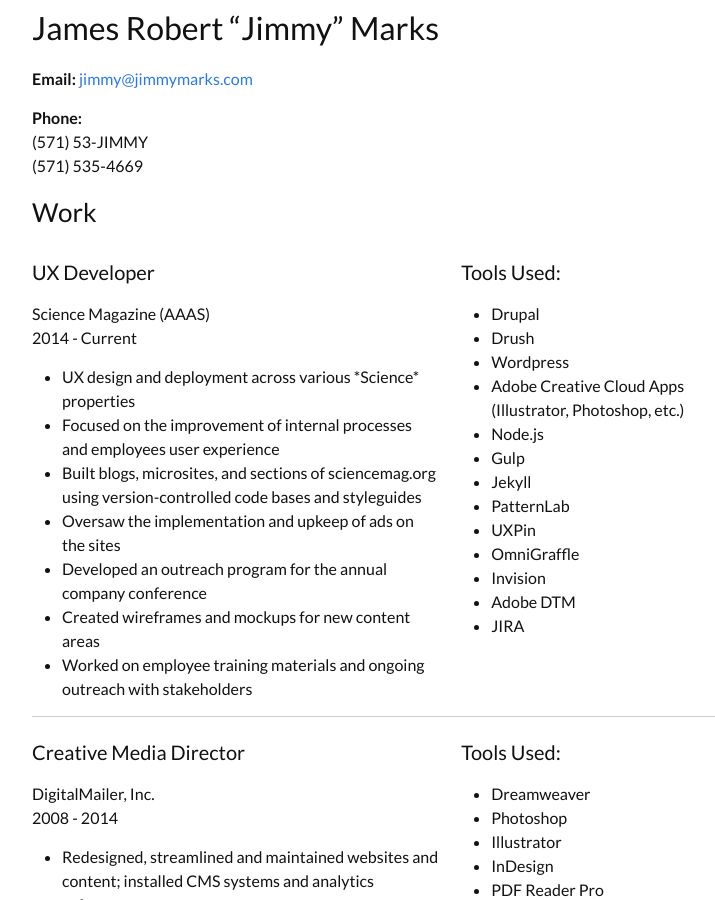
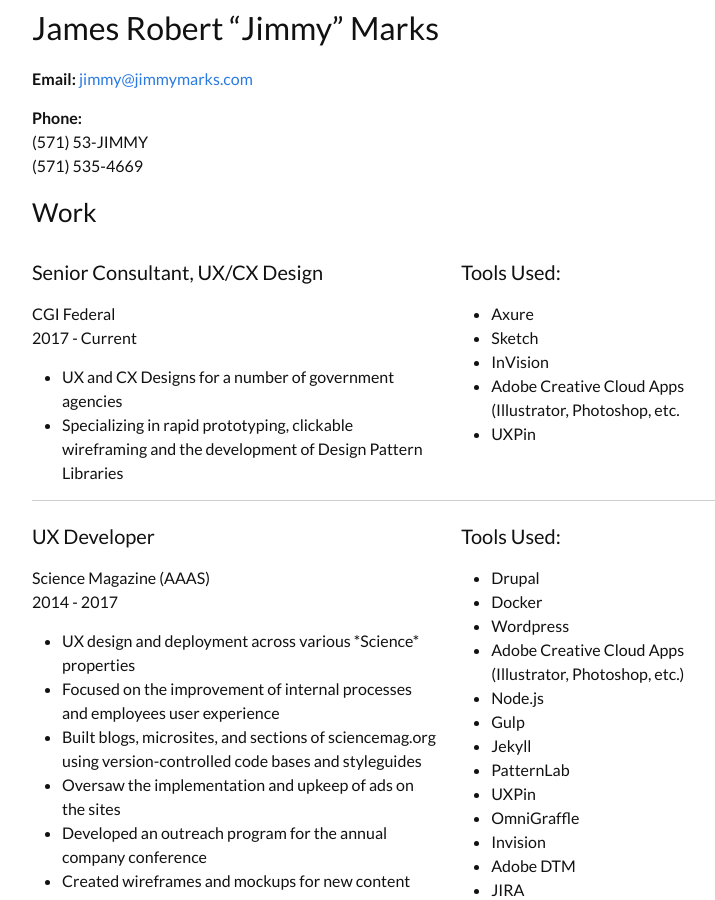
Before and after one commit to jimmymarks/jimmymarks.github.io, a Jekyll site: the page built from resume.md, in a window 1280 px wide and 900 px high, scrolled down 1048 px. Shown: the whole window, without its empty margins (238-953 px from the left). Built offline with Jekyll 4.4.1, drawn with Linux system fonts in a browser that asks for light colours.

Commit message:
Updating resume

```diff
--- a/resume.md
+++ b/resume.md
@@ -20,11 +20,16 @@ education:
     honor: High school diploma
     coursework: "AP History| Advanced English | Communications"
 work:
+  - job: Senior Consultant, UX/CX Design
+    employer: CGI Federal
+    dates: 2017 - Current
+    tasks: "UX and CX Designs for a number of government agencies| Specializing in rapid prototyping, clickable wireframing and the development of Design Pattern Libraries"
+    tools: "Axure| Sketch| InVision| Adobe Creative Cloud Apps (Illustrator, Photoshop, etc.| UXPin"
   - job: UX Developer
     employer: Science Magazine (AAAS)
-    dates: 2014 - Current
+    dates: 2014 - 2017
     tasks: "UX design and deployment across various *Science* properties| Focused on the improvement of internal processes and employees user experience| Built blogs, microsites, and sections of sciencemag.org using version-controlled code bases and styleguides| Oversaw the implementation and upkeep of ads on the sites| Developed an outreach program for the annual company conference| Created wireframes and mockups for new content areas| Worked on employee training materials and ongoing outreach with stakeholders"
-    tools: "Drupal| Drush| Wordpress| Adobe Creative Cloud Apps (Illustrator, Photoshop, etc.)| Node.js| Gulp| Jekyll| PatternLab| UXPin| OmniGraffle| Invision | Adobe DTM | JIRA"
+    tools: "Drupal| Docker| Wordpress| Adobe Creative Cloud Apps (Illustrator, Photoshop, etc.)| Node.js| Gulp| Jekyll| PatternLab| UXPin| OmniGraffle| Invision | Adobe DTM | JIRA"
   - job: Creative Media Director
     employer: DigitalMailer, Inc.
     dates: 2008 - 2014
```
Also changed, not shown: 1 other file.
